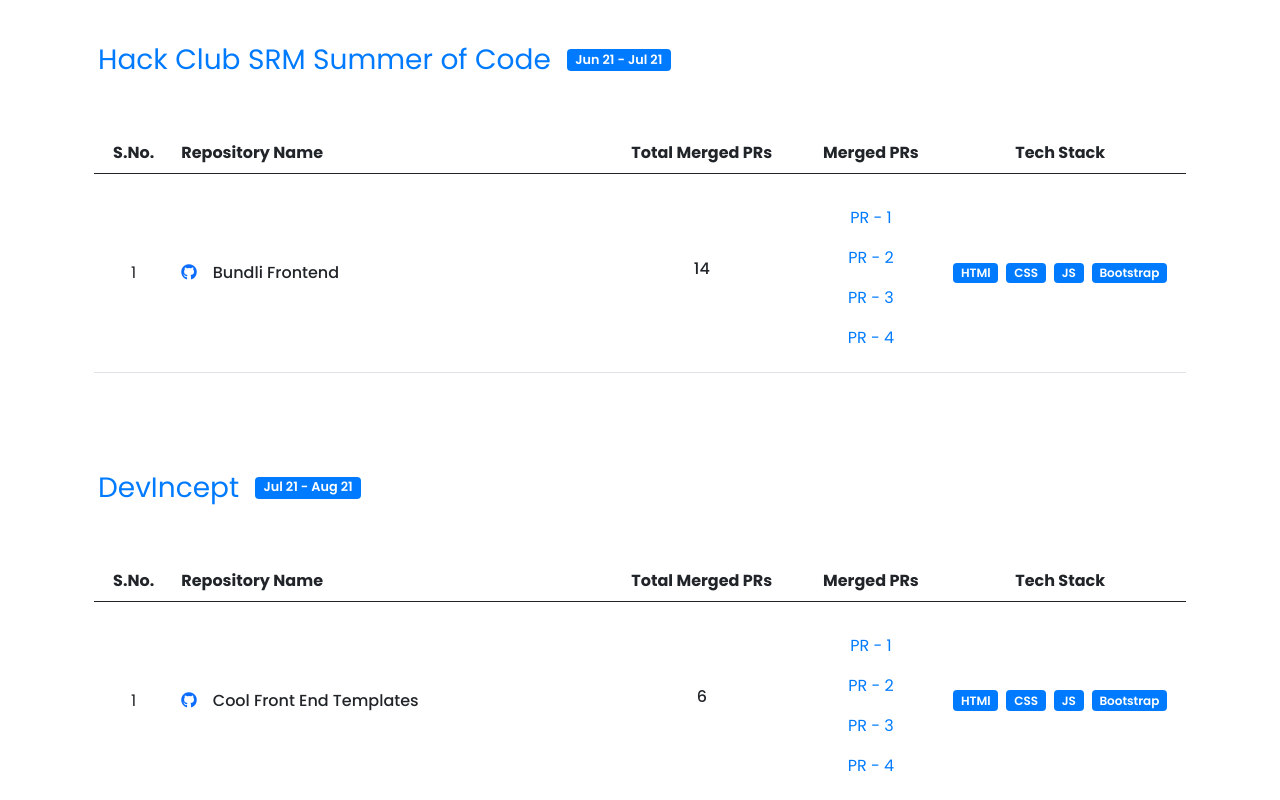
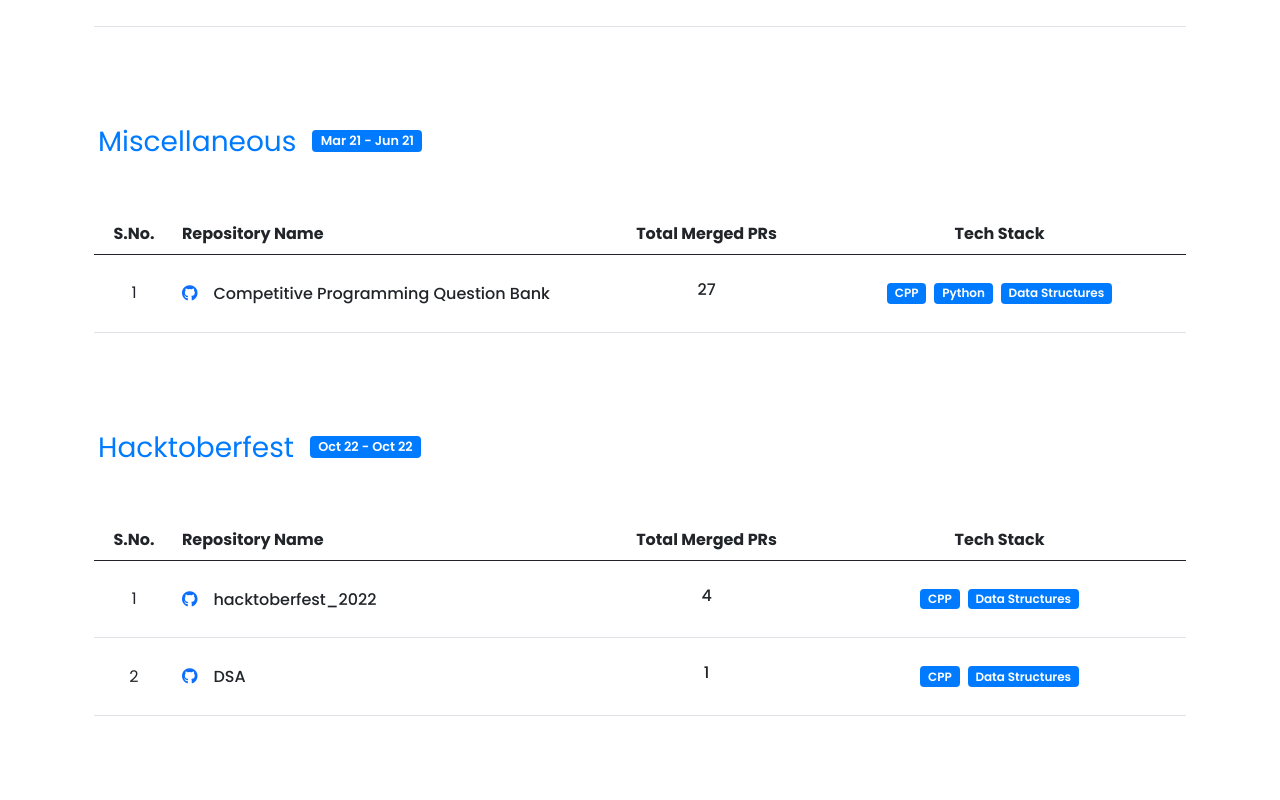
Before and after one commit to kiruba-r11/Kirubanand-R, a React (Create React App) app: page / in a window 1280 px wide. Shown: the part 3380-4180 px from the top of the page. Built offline with nearby package versions, Linux system fonts and the light colour scheme.

Commit message:
update: Open Source Programs, Achievements

```diff
--- a/src/Components/OpenSourceProjectsTableData.js
+++ b/src/Components/OpenSourceProjectsTableData.js
@@ -1,32 +1,12 @@
 import React from "react";
 
 function OpenSourceProjectsTableData(props) {
-    const myCustomScrollbar = {
-        position: "relative",
-        height: "150px",
-        overflow: "auto",
-        display: "grid",
-        placeItems: "center"
-    }
 
     return (
         <tr>
             <td className="py-4 text-center align-middle">{props.sno}</td>
             <td className="py-4 align-middle"><h6 className="mb-0"><a target="__blank" href={props.repoSrc} className="me-3"><i className="fab fa-github"></i></a>{props.repoName}</h6></td>
             <td className="py-4 text-center align-middle"><h6>{props.totalMergedPR}</h6></td>
-            <td className="py-4 text-center align-middle">
-            <div style={myCustomScrollbar}>
-                {
-                    props.prSrc.map((data, index) => {
-                        return (
-                            <a target="__blank" className="d-block nav-link" href={data}>
-                                {"PR - " + (index + 1)}
-                            </a>
-                        );
-                    })
-                }
-            </div>
-            </td>
             <td className="py-4 text-center align-middle">
                 {
                     props.techStack.map((data) => {
--- a/src/Components/OpenSourceProjectsTableDefinition.js
+++ b/src/Components/OpenSourceProjectsTableDefinition.js
@@ -13,15 +13,14 @@ function OpenSourceProjectsTableDefinition() {
                                 <h5 style={{ fontSize: "1.75rem", fontWeight: 400 }} className="nav-link mb-0">{data.name}</h5>
                                 <span style={{ backgroundColor: "#007BFF", fontWeight: 600, fontSize: "0.8rem" }} className="d-none d-md-block badge">{data.timeline}</span>
                             </div>
-                            <div style={{marginBottom: "90px"}} className="container table-responsive-lg mt-5">
+                            <div style={{marginBottom: "90px"}} className="container table-responsive-xl mt-5">
                                 <table class="table table-hover">
                                     <thead>
                                         <tr>
                                             <th style={{ minWidth: "75px" }} className="text-center" scope="col">S.No.</th>
                                             <th style={{ minWidth: "400px" }} scope="col">Repository Name</th>
                                             <th style={{ minWidth: "200px" }} className="text-center" scope="col">Total Merged PRs</th>
-                                            <th style={{ minWidth: "120px" }} className="text-center" scope="col">Merged PRs</th>
-                                            <th style={{ minWidth: "120px" }} className="text-center" scope="col">Tech Stack</th>
+                                            <th style={{ minWidth: "350px" }} className="text-center" scope="col">Tech Stack</th>
                                         </tr>
                                     </thead>
                                     <tbody>
--- a/src/Data/AchievementsData.js
+++ b/src/Data/AchievementsData.js
@@ -8,42 +8,108 @@ const achievementsData = [
                 contestName: "War Tech",
                 yearOfParticipation: 2020,
                 position: "Runner Up",
-                noOfParticipants: 75,
+                noOfParticipants: "75+",
                 conductedBy: "Kumaraguru College of Technology",
-                certificateSrc: "https://github.com/kiruba-r11/Achievements/blob/main/War%20Tech%20(II).pdf"
+                certificateSrc: "https://github.com/kiruba-r11/Achievements/blob/main/Yugam'20/War%20Tech%20(II).pdf"
             },
             {
                 id: 2,
                 contestName: "Codeathon",
                 yearOfParticipation: 2021,
                 position: "Winner",
-                noOfParticipants: 300,
+                noOfParticipants: "300+",
                 conductedBy: "Kumaraguru College of Technology",
-                certificateSrc: "https://github.com/kiruba-r11/Achievements/blob/main/Codeathon%20(I).pdf"
-            },{
+                certificateSrc: "https://github.com/kiruba-r11/Achievements/blob/main/Yugam'21/Codeathon%20(I).pdf"
+            },
+            {
                 id: 3,
                 contestName: "Technical Treasure Trailing",
                 yearOfParticipation: 2021,
                 position: "Winner",
-                noOfParticipants: 180,
+                noOfParticipants: "180+",
                 conductedBy: "Kumaraguru College of Technology",
-                certificateSrc: "https://github.com/kiruba-r11/Achievements/blob/main/Technical%20Treasure%20Trailing%20(I).pdf"
-            },{
+                certificateSrc: "https://github.com/kiruba-r11/Achievements/blob/main/Yugam'21/Technical%20Treasure%20Trailing%20(I).pdf"
+            },
+            {
                 id: 4,
                 contestName: "Kryptoz Reckon",
                 yearOfParticipation: 2021,
                 position: "Runner Up",
-                noOfParticipants: 50,
+                noOfParticipants: "50+",
                 conductedBy: "PSG Institute of Technology and Applied Research",
-                certificateSrc: "https://github.com/kiruba-r11/Achievements/blob/main/Kryptoz%20Reckon%20(II).pdf"
-            },{
+                certificateSrc: "https://github.com/kiruba-r11/Achievements/blob/main/Yukta'21/Kryptoz%20Reckon%20(II).pdf"
+            },
+            {
                 id: 5,
                 contestName: "Coders Crusade",
                 yearOfParticipation: 2021,
                 position: "Winner",
-                noOfParticipants: 125,
+                noOfParticipants: "125+",
                 conductedBy: "PSG College of Technology",
-                certificateSrc: "https://github.com/kiruba-r11/Achievements/blob/main"
+                certificateSrc: "https://github.com/kiruba-r11/Achievements/blob/main/Srishti'21/Coders%20Crusade%20(I).pdf"
+            },
+            {
+                id: 6,
+                contestName: "Jumble Tumble",
+                yearOfParticipation: 2022,
+                position: "Winner",
+                noOfParticipants: "30+",
+                conductedBy: "Coimbatore Institute of Technology",
+                certificateSrc: "https://github.com/kiruba-r11/Achievements/blob/main/Melinia'22/Jumble%20Tumble%20(I).pdf"
+            },
+            {
+                id: 7,
+                contestName: "Hackathon Coding",
+                yearOfParticipation: 2022,
+                position: "Winner",
+                noOfParticipants: "30+",
+                conductedBy: "Karpagam College of Engineering",
+                certificateSrc: "https://github.com/kiruba-r11/Achievements/blob/main/Dhruva'22/Hackathon%20Coding%20(I).pdf"
+            },
+            {
+                id: 8,
+                contestName: "Technical Quiz",
+                yearOfParticipation: 2022,
+                position: "Winner",
+                noOfParticipants: "50+",
+                conductedBy: "Karpagam College of Engineering",
+                certificateSrc: "https://github.com/kiruba-r11/Achievements/blob/main/Dhruva'22/Techinical%20Quiz%20(I).pdf"
+            },
+            {
+                id: 9,
+                contestName: "Code Debugging",
+                yearOfParticipation: 2022,
+                position: "Third",
+                noOfParticipants: "50+",
+                conductedBy: "Karpagam College of Engineering",
+                certificateSrc: "https://github.com/kiruba-r11/Achievements/blob/main/Dhruva'22/Code%20Debugging%20(III).pdf"
+            },
+            {
+                id: 10,
+                contestName: "Blind Coding",
+                yearOfParticipation: 2022,
+                position: "Winner",
+                noOfParticipants: "30+",
+                conductedBy: "Karpagam College of Engineering",
+                certificateSrc: "https://github.com/kiruba-r11/Achievements/blob/main/Dhruva'22/Blind%20Coding%20(I).pdf"
+            },
+            {
+                id: 11,
+                contestName: "Alohomora",
+                yearOfParticipation: 2022,
+                position: "Runner Up",
+                noOfParticipants: "50+",
+                conductedBy: "Sai Ram Engineering College",
+                certificateSrc: "https://github.com/kiruba-r11/Achievements/blob/main/Shamrock'22/Alohomora%20(II).pdf"
+            },
+            {
+                id: 12,
+                contestName: "You & I",
+                yearOfParticipation: 2022,
+                position: "Runner Up",
+                noOfParticipants: "50+",
+                conductedBy: "Sai Ram Engineering College",
+                certificateSrc: "https://github.com/kiruba-r11/Achievements/blob/main/Shamrock'22/You%20%26%20I%20(II).pdf"
             },
         ]
     },
@@ -58,7 +124,16 @@ const achievementsData = [
                 position: "Runner Up",
                 noOfParticipants: "1600+",
                 conductedBy: "IIIT Pune",
-                certificateSrc: "https://github.com/kiruba-r11/Achievements/blob/main/Hackathon%202k21%20(II).pdf"
+                certificateSrc: "https://github.com/kiruba-r11/Achievements/blob/main/Hackathon'2k21/Hackathon%202k21%20(II).pdf"
+            },
+            {
+                id: 2,
+                contestName: "HitScan 2022",
+                yearOfParticipation: 2022,
+                position: "Second Runner Up",
+                noOfParticipants: "300+",
+                conductedBy: "IIT Guwahati",
+                certificateSrc: "https://github.com/kiruba-r11/Achievements/blob/main/HitScan'22/HitScan'22%20(III).pdf"
             },
         ]
     },
--- a/src/Data/OpenSourceData.js
+++ b/src/Data/OpenSourceData.js
@@ -233,6 +233,44 @@ const openSourceData = [
                 ]
             }
         ]
+    },
+    {
+        id: 6,
+        name: "Hacktoberfest",
+        timeline: "Oct 22 - Oct 22",
+        noOfProjects: 2,
+        totalMergedPR: 5,
+        projects: [
+            {
+                id: 1,
+                repositoryName: "hacktoberfest_2022",
+                totalMergedPR: 4,
+                repositorySrc: "https://github.com/hackelite01/hacktoberfest_2022",
+                techStack: [
+                    "CPP",
+                    "Data Structures"
+                ],
+                prSrc: [
+                    "https://github.com/hackelite01/hacktoberfest_2022/pull/9",
+                    "https://github.com/hackelite01/hacktoberfest_2022/pull/10",
+                    "https://github.com/hackelite01/hacktoberfest_2022/pull/12",
+                    "https://github.com/hackelite01/hacktoberfest_2022/pull/13"
+                ]
+            },
+            {
+                id: 2,
+                repositoryName: "DSA",
+                totalMergedPR: 1,
+                repositorySrc: "https://github.com/ToddChavez09/DSA",
+                techStack: [
+                    "CPP",
+                    "Data Structures"
+                ],
+                prSrc: [
+                    "https://github.com/ToddChavez09/DSA/pull/40"
+                ]
+            }
+        ]
     }
 ];
 
```
